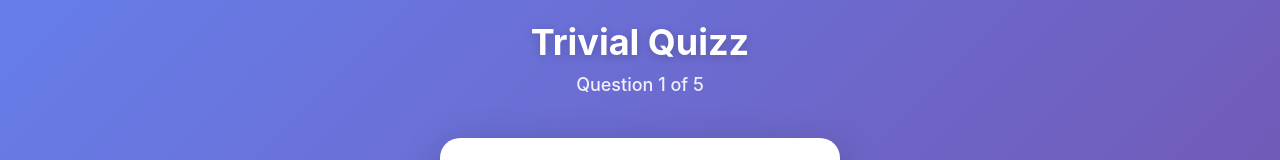
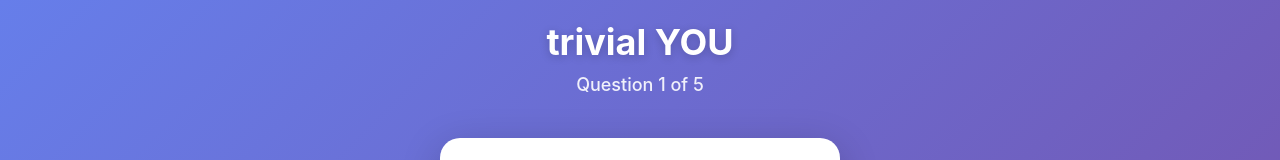
Before and after one commit to trivialmass/nespresso-mjf-YOU, a React (Vite) app: page / in a window 1280 px wide. Shown: the top 160 px of the page. Built offline with nearby package versions, Linux system fonts and the light colour scheme; no server answers.

Commit message:
refactor: Update app name to 'trivial YOU' in README, HTML title, and header

```diff
--- a/index.html
+++ b/index.html
@@ -4,7 +4,7 @@
 <head>
      <meta charset="UTF-8" />
      <meta name="viewport" content="width=device-width, initial-scale=1.0" />
-     <title>Trivial Quizz</title>
+     <title>trivial YOU</title>
 </head>
 
 <body>
--- a/src/App.jsx
+++ b/src/App.jsx
@@ -106,7 +106,7 @@ function App() {
   return (
     <div className="app">
       <header className="app-header">
-        <h1>Trivial Quizz</h1>
+        <h1>trivial YOU</h1>
         <div className="progress">
           Question {Math.min(currentIndex + 1, questions.length)} of {questions.length}
         </div>
--- a/src/components/Results.jsx
+++ b/src/components/Results.jsx
@@ -73,7 +73,7 @@ const Results = ({ profile, answers, onRestart }) => {
             if (navigator.share) {
               navigator.share({
                 title: 'My Personality Profile',
-                text: `I just took the Trivial Quizz! Check out my profile: ${title}`,
+                text: `I just took the trivial YOU! Check out my profile: ${title}`,
               });
             } else {
               alert('Sharing not supported on this browser');
```
Also changed, not shown: 2 other files (tests, documents, lock files or other folders).
